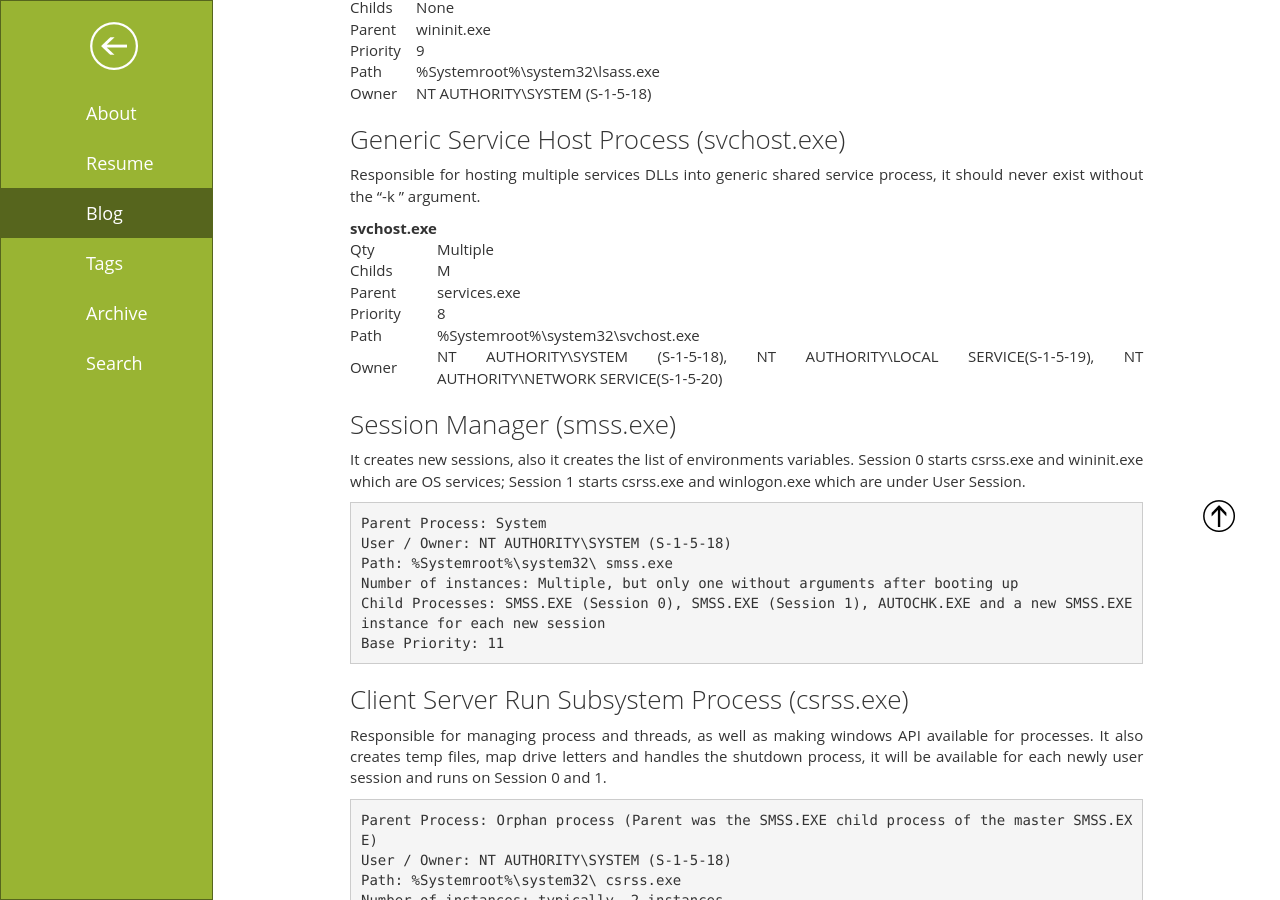
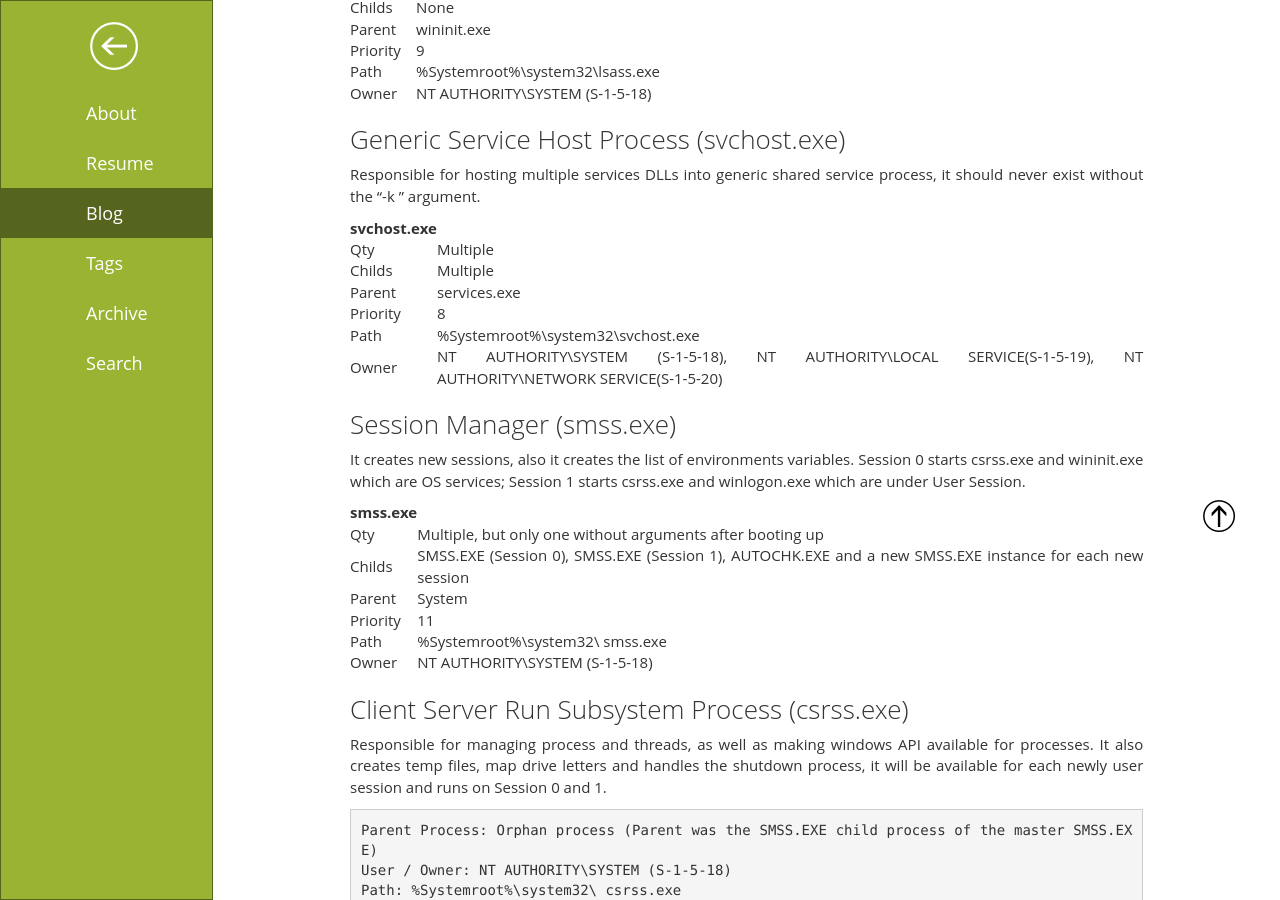
Before and after one commit to fanavarr/fanavarr.github.io, a Jekyll site: the page built from _posts/2022-04-05-Windows-Core-Procesess.md, in a window 1280 px wide and 900 px high, scrolled down 575 px. Built offline with Jekyll 4.4.1, drawn with Linux system fonts in a browser that asks for light colours; a script that is not in the unit is left out; comment, search, counter and statistics services are not loaded.

Commit message:
Update 2022-04-05-Windows-Core-Procesess.md

```diff
--- a/_posts/2022-04-05-Windows-Core-Procesess.md
+++ b/_posts/2022-04-05-Windows-Core-Procesess.md
@@ -49,7 +49,7 @@ Responsible for hosting multiple services DLLs into generic shared service proce
 | svchost.exe  |          |
 | ----------- | ----------- |
 | Qty | Multiple |
-| Childs | M |
+| Childs | Multiple |
 | Parent | services.exe |
 | Priority | 8 |
 | Path | %Systemroot%\system32\svchost.exe |
@@ -59,12 +59,14 @@ Responsible for hosting multiple services DLLs into generic shared service proce
 It creates new sessions, also it creates the list of environments variables.
 Session 0 starts csrss.exe and wininit.exe which are OS services; Session 1 starts csrss.exe and winlogon.exe which are under User Session.
 
-    Parent Process: System
-    User / Owner: NT AUTHORITY\SYSTEM (S-1-5-18)
-    Path: %Systemroot%\system32\ smss.exe
-    Number of instances: Multiple, but only one without arguments after booting up
-    Child Processes: SMSS.EXE (Session 0), SMSS.EXE (Session 1), AUTOCHK.EXE and a new SMSS.EXE instance for each new session
-    Base Priority: 11
+| smss.exe  |          |
+| ----------- | ----------- |
+| Qty | Multiple, but only one without arguments after booting up |
+| Childs | SMSS.EXE (Session 0), SMSS.EXE (Session 1), AUTOCHK.EXE and a new SMSS.EXE instance for each new session |
+| Parent | System |
+| Priority | 11 |
+| Path | %Systemroot%\system32\ smss.exe |
+| Owner | NT AUTHORITY\SYSTEM (S-1-5-18) |
 
 
 ### Client Server Run Subsystem Process (csrss.exe)
```
